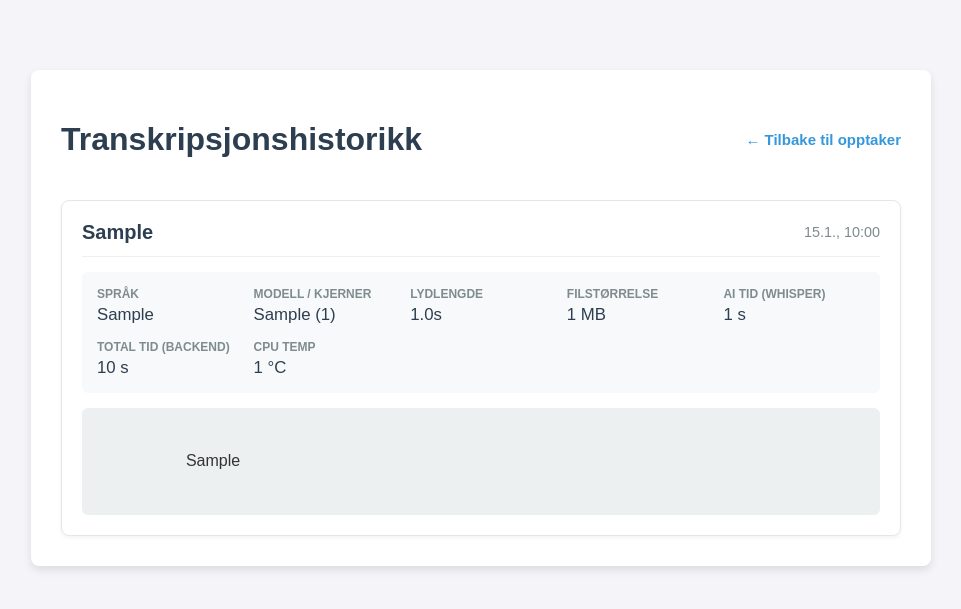
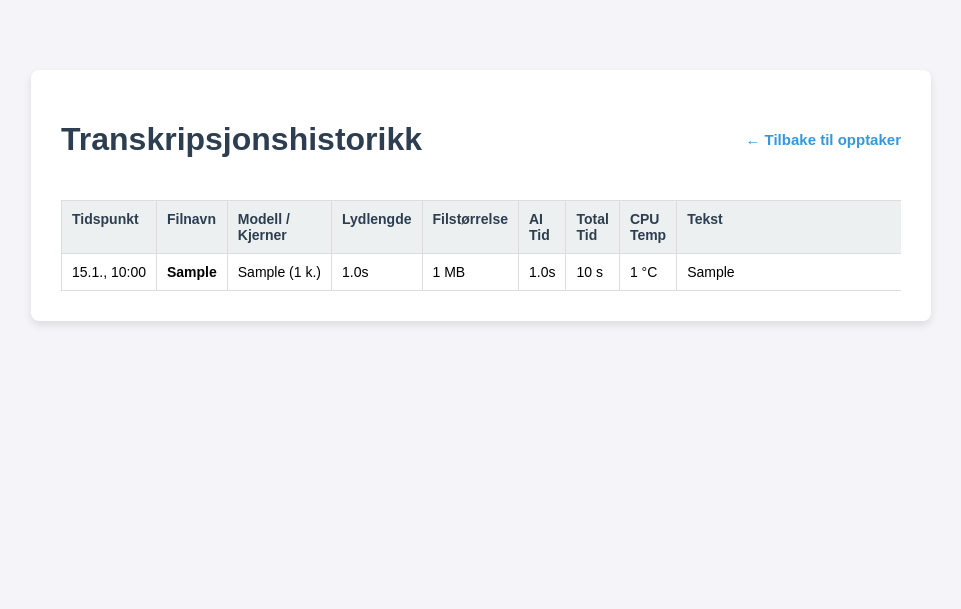
Before and after one commit to 186510kristoffer/whisper-webapp, a FastAPI app: page /historikk in a window 1280 px wide. Shown: the top 609 px of the page, without its empty margins (159-1120 px from the left). Run offline with FastAPI, Linux system fonts and the light colour scheme; tables that the repository leaves empty hold one stand-in row (values such as "Sample post").

Commit message:
oppdaterer historikk siden

```diff
--- a/static/historikk.js
+++ b/static/historikk.js
@@ -37,7 +37,8 @@ function toggleTekst(id) {
 
 async function lastHistorikk() {
     const lasterStatus = document.getElementById("laster-status");
-    const container = document.getElementById("historikk-kort-container");
+    const tabell = document.getElementById("historikkTabell");
+    const tabellKropp = document.getElementById("tabellKropp");
 
     try {
         const res = await fetch("/api/historikk");
@@ -50,77 +51,42 @@ async function lastHistorikk() {
             return;
         }
 
-        container.innerHTML = "";
+        tabellKropp.innerHTML = "";
 
         data.forEach(rad => {
-            // Håndterer lang tekst (økte grensen litt til 150 tegn for det nye designet)
-            const harLangTekst = rad.tekst && rad.tekst.length > 150;
-            const kortTekst = harLangTekst ? rad.tekst.substring(0, 150) + "..." : (rad.tekst || "-");
+            const tr = document.createElement("tr");
 
-            const tekstBlokk = harLangTekst ? `
+            const harLangTekst = rad.tekst && rad.tekst.length > 80;
+            const kortTekst = harLangTekst ? rad.tekst.substring(0, 80) + "..." : (rad.tekst || "-");
+
+            const tekstCelle = harLangTekst ? `
                 <span id="tekst-kort-${rad.id}">${kortTekst}</span>
                 <span id="tekst-full-${rad.id}" style="display: none;">${rad.tekst}</span>
-                <br><br>
+                <br>
                 <span class="vis-mer-knapp" id="knapp-${rad.id}" onclick="toggleTekst(${rad.id})">Vis mer</span>
             ` : (rad.tekst || "-");
 
-            // Håndter potensielle null-verdier trygt
-            const totalTid = rad.total_tid_sek ? `${rad.total_tid_sek} s` : "N/A";
-            const sluttTemp = rad.telefon_slutt_temp ? `${rad.telefon_slutt_temp} °C` : "N/A";
-            const lydLengde = rad.lengde_sekunder ? formaterSekunder(rad.lengde_sekunder) : "N/A";
-            const filStr = rad.fil_str_mb ? `${rad.fil_str_mb} MB` : "N/A";
-            const aiTid = rad.tid_brukt_sek ? `${rad.tid_brukt_sek} s` : "-";
+            // Sikre oss mot tomme felt hvis noen gamle rader mangler data
+            const totalTid = rad.total_tid_sek ? `${rad.total_tid_sek} s` : "-";
+            const sluttTemp = rad.telefon_slutt_temp ? `${rad.telefon_slutt_temp} °C` : "-";
 
-            // Bygg HTML for kortet
-            const kort = document.createElement("div");
-            kort.className = "historikk-kort";
-
-            kort.innerHTML = `
-                <div class="historikk-header">
-                    <div class="historikk-tittel">${rad.filnavn || "Ukjent fil"}</div>
-                    <div class="historikk-dato">${formaterDato(rad.tidspunkt)}</div>
-                </div>
-
-                <div class="historikk-meta">
-                    <div class="meta-felt">
-                        <span class="meta-label">Språk</span>
-                        <span class="meta-verdi">${rad.sprak || "-"}</span>
-                    </div>
-                    <div class="meta-felt">
-                        <span class="meta-label">Modell / Kjerner</span>
-                        <span class="meta-verdi">${rad.modell || "-"} (${rad.kjerner || "-"})</span>
-                    </div>
-                    <div class="meta-felt">
-                        <span class="meta-label">Lydlengde</span>
-                        <span class="meta-verdi">${lydLengde}</span>
-                    </div>
-                    <div class="meta-felt">
-                        <span class="meta-label">Filstørrelse</span>
-                        <span class="meta-verdi">${filStr}</span>
-                    </div>
-                    <div class="meta-felt">
-                        <span class="meta-label">AI Tid (Whisper)</span>
-                        <span class="meta-verdi">${aiTid}</span>
-                    </div>
-                    <div class="meta-felt">
-                        <span class="meta-label">Total Tid (Backend)</span>
-                        <span class="meta-verdi">${totalTid}</span>
-                    </div>
-                    <div class="meta-felt">
-                        <span class="meta-label">CPU Temp</span>
-                        <span class="meta-verdi">${sluttTemp}</span>
-                    </div>
-                </div>
-
-                <div class="transkripsjon-tekst">
-                    ${tekstBlokk}
-                </div>
+            tr.innerHTML = `
+                <td style="white-space: nowrap;">${formaterDato(rad.tidspunkt)}</td>
+                <td><b>${rad.filnavn || "-"}</b></td>
+                <td style="white-space: nowrap;">${rad.modell || "-"} (${rad.kjerner || "-"} k.)</td>
+                <td style="white-space: nowrap;">${formaterSekunder(rad.lengde_sekunder)}</td>
+                <td style="white-space: nowrap;">${rad.fil_str_mb ? rad.fil_str_mb + " MB" : "-"}</td>
+                <td style="white-space: nowrap;">${formaterSekunder(rad.tid_brukt_sek)}</td>
+                <td style="white-space: nowrap;">${totalTid}</td>
+                <td style="white-space: nowrap;">${sluttTemp}</td>
+                <td>${tekstCelle}</td>
             `;
 
-            container.appendChild(kort);
+            tabellKropp.appendChild(tr);
         });
 
         lasterStatus.style.display = "none";
+        tabell.style.display = "table";
 
     } catch (err) {
         lasterStatus.innerText = "Feil ved lasting av historikk.";
--- a/templates/historikk.html
+++ b/templates/historikk.html
@@ -7,7 +7,7 @@
     <link rel="stylesheet" href="/static/style.css?v=5">
 </head>
 <body>
-    <div class="container historikk-main-container">
+    <div class="container" style="max-width: 1200px;">
         <div style="display: flex; justify-content: space-between; align-items: center; margin-bottom: 20px;">
             <h1>Transkripsjonshistorikk</h1>
             <a href="/" class="nav-lenke">← Tilbake til opptaker</a>
@@ -15,10 +15,26 @@
 
         <div id="laster-status">Laster inn historikk...</div>
 
-        <!-- Her vil JavaScriptet bygge kortene -->
-        <div id="historikk-kort-container"></div>
+        <div class="tabell-wrapper">
+            <table id="historikkTabell" style="display: none;">
+                <thead>
+                    <tr>
+                        <th>Tidspunkt</th>
+                        <th>Filnavn</th>
+                        <th>Modell / Kjerner</th>
+                        <th>Lydlengde</th>
+                        <th>Filstørrelse</th>
+                        <th>AI Tid</th>
+                        <th>Total Tid</th>
+                        <th>CPU Temp</th>
+                        <th style="min-width: 300px;">Tekst</th>
+                    </tr>
+                </thead>
+                <tbody id="tabellKropp"></tbody>
+            </table>
+        </div>
     </div>
 
-    <script src="/static/historikk.js?v=2"></script>
+    <script src="/static/historikk.js"></script>
 </body>
 </html>
```
